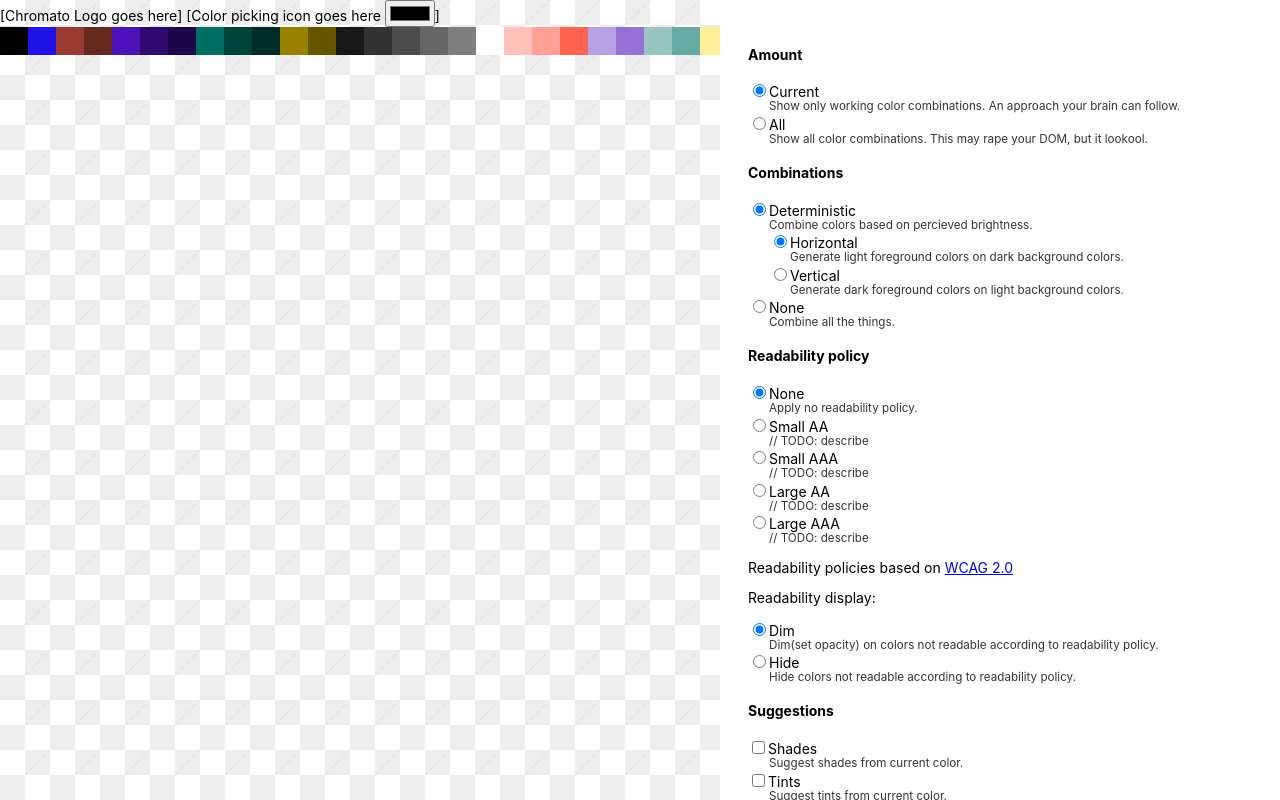
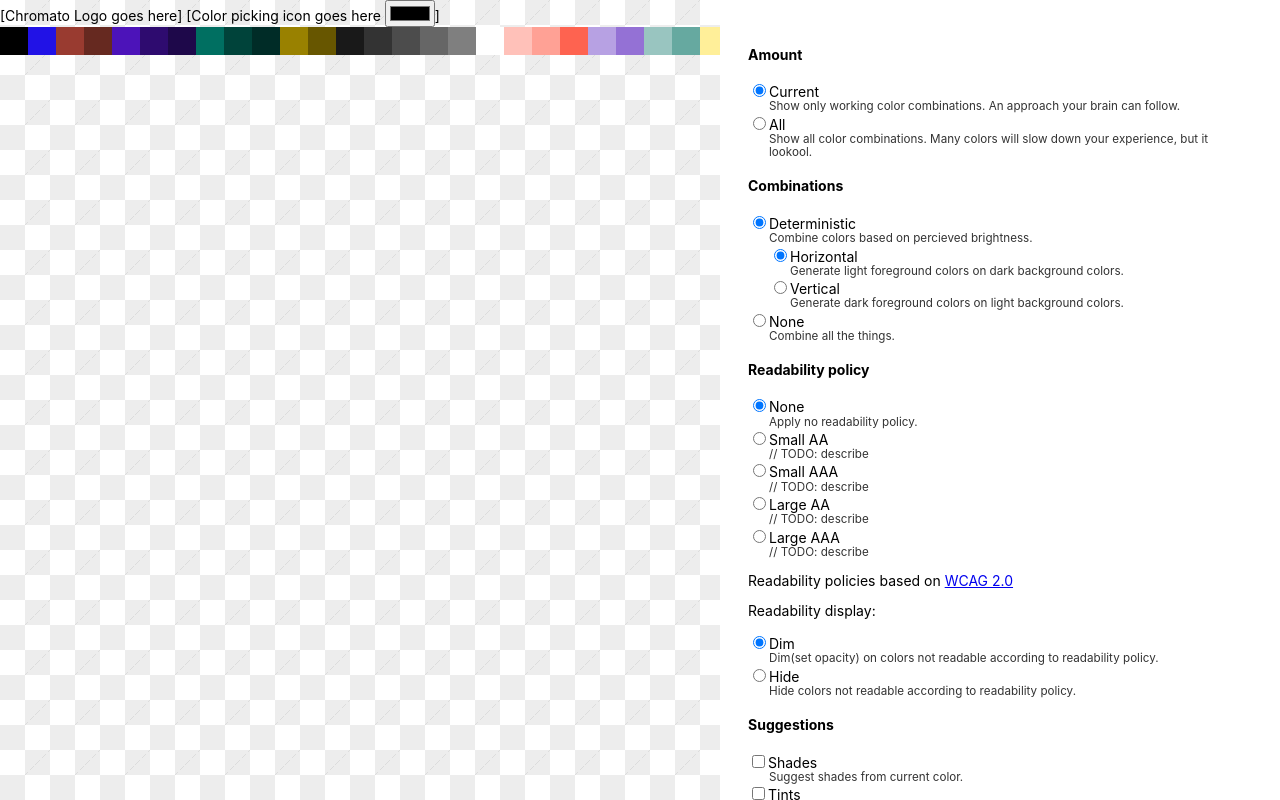
Before and after one commit to hallojoe/Chromato, a React (Create React App) app in the folder chromato-app/: page / in a window 1280 px wide. Shown: the top 800 px of the page. Built offline with nearby package versions, Linux system fonts and the light colour scheme.

Commit message:
Rephrase

```diff
--- a/chromato-app/src/Modules/GenerationStrategySettings.tsx
+++ b/chromato-app/src/Modules/GenerationStrategySettings.tsx
@@ -39,7 +39,7 @@ const GenerationStrategySettings: React.FC = () => {
               checked={state.colorPalette?.generationStrategy === GenerationStrategies.All }
               onChange={() => handleGenerationStrategyChange(GenerationStrategies.All)} />
             All
-            <small>Show all color combinations. This may rape your DOM, but it lookool.</small>
+            <small>Show all color combinations. Many colors will slow down your experience, but it lookool.</small>
           </label>
         </div>
       </form>
```
